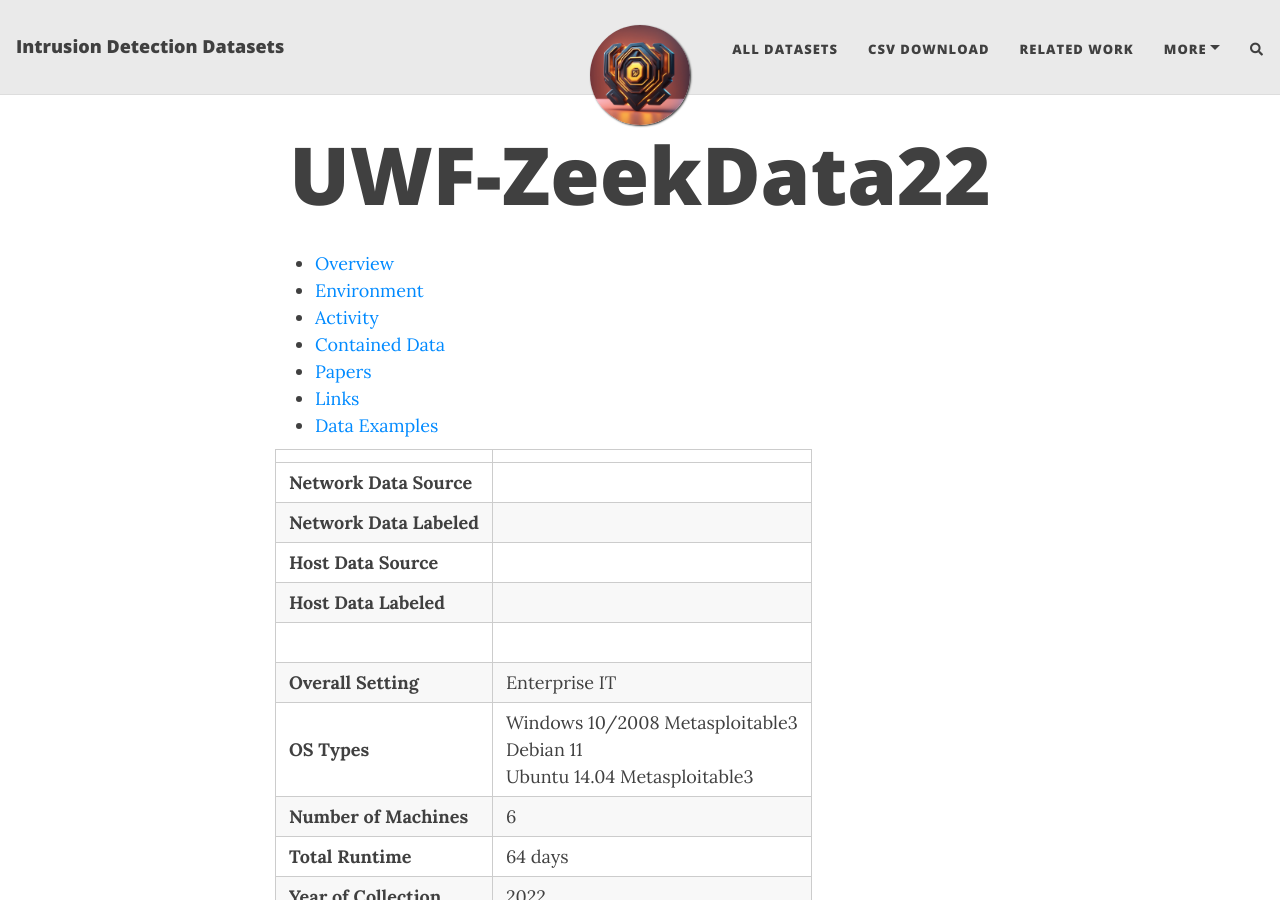
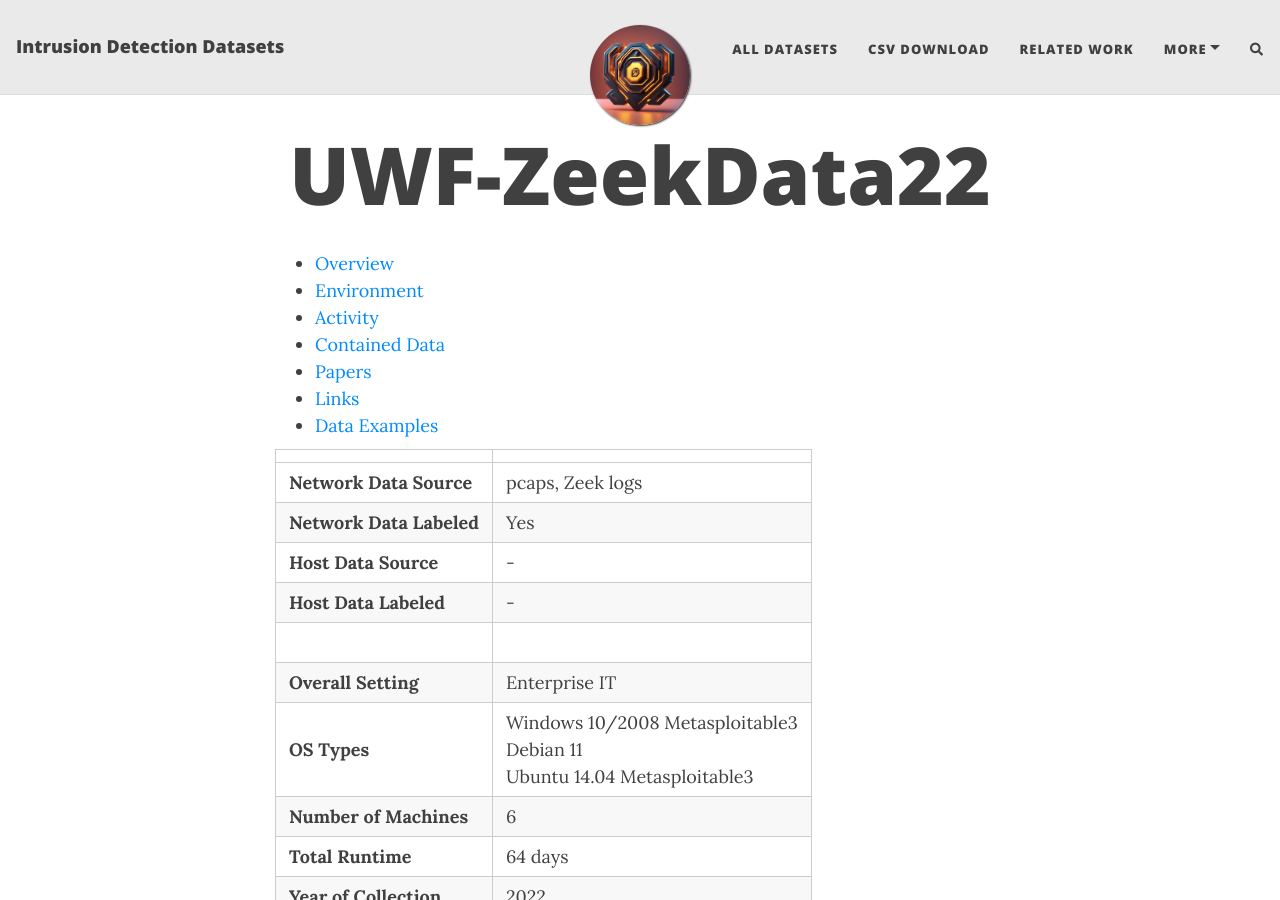
Before and after one commit to fkie-cad/COMIDDS, a Jekyll site: the page built from content/datasets/uwf_zeekdata22.md, in a window 1280 px wide and 900 px high. Built offline with Jekyll 4.4.1, drawn with Linux system fonts in a browser that asks for light colours; nearby versions of some CDN libraries; comment, search, counter and statistics services are not loaded.

Commit message:
Add missing data fields

```diff
--- a/content/datasets/uwf_zeekdata22.md
+++ b/content/datasets/uwf_zeekdata22.md
@@ -12,10 +12,10 @@ title: UWF-ZeekData22
 
 | <!-- -->                 | <!-- -->                                                                       |
 |--------------------------|--------------------------------------------------------------------------------|
-| **Network Data Source**  |                                                                                |
-| **Network Data Labeled** |                                                                                |
-| **Host Data Source**     |                                                                                |
-| **Host Data Labeled**    |                                                                                |
+| **Network Data Source**  | pcaps, Zeek logs                                                               |
+| **Network Data Labeled** | Yes                                                                            |
+| **Host Data Source**     | -                                                                              |
+| **Host Data Labeled**    | -                                                                              |
 |                          |                                                                                |
 | **Overall Setting**      | Enterprise IT                                                                  |
 | **OS Types**             | Windows 10/2008 Metasploitable3<br/>Debian 11<br/>Ubuntu 14.04 Metasploitable3 |
```
